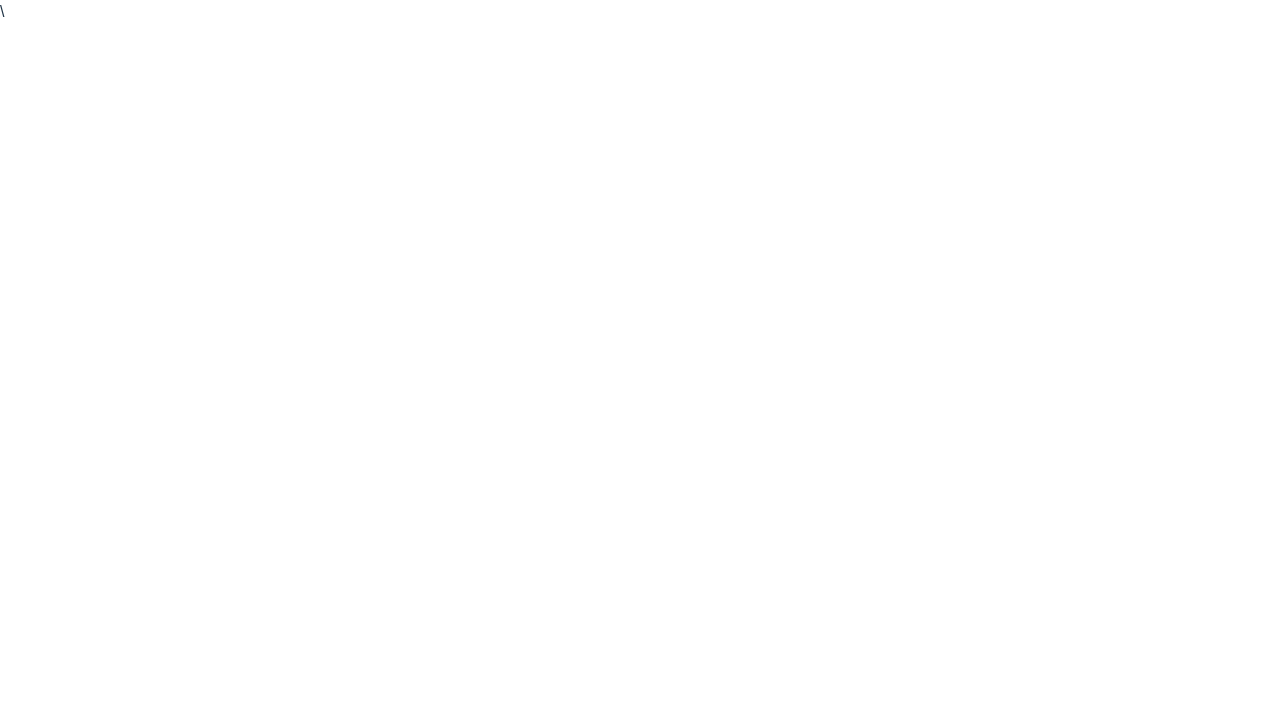
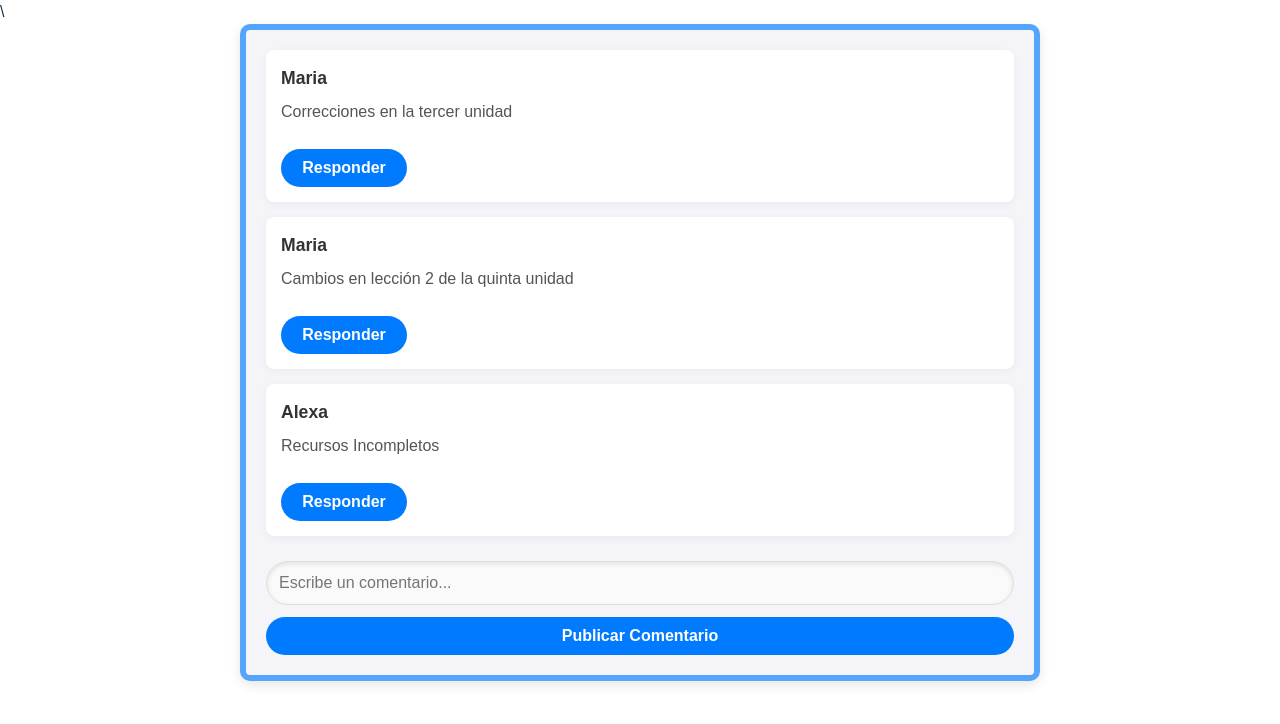
Before and after one commit to IngCarrillo12/RetoCUC-Mangus, a React (Vite) app in the folder frontend/: page /commentsection in a window 1280 px wide. Before the commit this address had no page. Shown: the top 724 px of the page. Built offline with nearby package versions, Linux system fonts and the light colour scheme.

Commit message:
Seccion de comentarios

```diff
--- a/frontend/src/App.jsx
+++ b/frontend/src/App.jsx
@@ -6,8 +6,8 @@ import {Home} from './pages/Home.jsx'
 //import { useAuthStore } from './store/AuthStore.jsx';
 import { Routes, Route } from "react-router-dom";
 import FormCreate from './components/FormCreate.jsx';
-
 import { CourseDetail } from './pages/CourseDetail.jsx';
+import CommentSection from './components/CommentSection .jsx';
 
 
 function App() {
@@ -25,6 +25,7 @@ function App() {
     <Route index path="/login" element={<Login />} />
     <Route path="/register" element={<Register />} />
     <Route path="/formcreate" element={<FormCreate />} />
+    <Route path="/commentsection" element={<CommentSection />} />
   </Routes>
   </>
   )
--- a/frontend/src/components/CardCourse.jsx
+++ b/frontend/src/components/CardCourse.jsx
@@ -17,7 +17,7 @@ export const CardCourse = () => {
             <path d="m2 20c1.10457 0 2-.8954 2-2s-.89543-2-2-2-2 .8954-2 2 .89543 2 2 2z" />
           </g>
         </svg>
-    </div>
+      </div>
       <div className='card-img'>
         <img src="https://img.freepik.com/vector-gratis/concepto-tutoriales-linea_52683-37480.jpg" alt="" />
       </div>
--- /dev/null
+++ b/frontend/src/components/CommentSection .jsx
@@ -0,0 +1,110 @@
+import React, { useState } from 'react';
+import '../style/commentSection.css';
+
+const CommentSection = () => {
+  const [comments, setComments] = useState([
+    { id: 1, user: 'Maria', comment: 'Correcciones en la tercer unidad', replies: [] },
+    { id: 2, user: 'Maria', comment: 'Cambios en lección 2 de la quinta unidad', replies: [] },
+    { id: 3, user: 'Alexa', comment: 'Recursos Incompletos', replies: [] }
+  ]);
+  const [newComment, setNewComment] = useState('');
+  const [replyTexts, setReplyTexts] = useState({});
+  const [activeReplyId, setActiveReplyId] = useState(null);
+
+  const handleReplyChange = (event, commentId) => {
+    setReplyTexts({
+      ...replyTexts,
+      [commentId]: event.target.value
+    });
+  };
+
+  const handlePostComment = () => {
+    if (newComment.trim() !== '') {
+      setComments([
+        ...comments,
+        { id: comments.length + 1, user: 'Juan', comment: newComment, replies: [] }
+      ]);
+      setNewComment('');
+    }
+  };
+
+  const handlePostReply = (commentId) => {
+    const replyText = replyTexts[commentId];
+
+    if (replyText.trim() !== '') {
+      setComments((prevComments) =>
+        prevComments.map((comment) =>
+          comment.id === commentId
+            ? {
+                ...comment,
+                replies: [...comment.replies, { user: 'Juan', text: replyText }]
+              }
+            : comment
+        )
+      );
+      setReplyTexts({
+        ...replyTexts,
+        [commentId]: ''
+      });
+      setActiveReplyId(null);
+    }
+  };
+
+  const toggleReplyArea = (commentId) => {
+    setActiveReplyId(activeReplyId === commentId ? null : commentId);
+  };
+
+  return (
+    <div className="discussion-container">
+      <div className="discussion">
+        {comments.map((comment) => (
+          <div key={comment.id} className="comment">
+            <div className="comment-header">
+              <span className="user-name">{comment.user}</span>
+            </div>
+            <p>{comment.comment}</p>
+
+            <div className="replies">
+              {comment.replies.map((reply, index) => (
+                <div key={index} className="reply">
+                  <span className="user-name">{reply.user} (respuesta)</span> - {reply.text}
+                </div>
+              ))}
+            </div>
+
+            <button className="btn-answer" onClick={() => toggleReplyArea(comment.id)}>
+              Responder
+            </button>
+
+            {activeReplyId === comment.id && (
+              <>
+                <input
+                  value={replyTexts[comment.id] || ''}
+                  onChange={(event) => handleReplyChange(event, comment.id)}
+                  placeholder="Escribe tu respuesta..."
+                />
+                <button className="btn-reply"
+                  onClick={() => handlePostReply(comment.id)}
+                  disabled={(replyTexts[comment.id] || '').trim() === ''}
+                >
+                  Publicar Respuesta
+                </button>
+              </>
+            )}
+          </div>
+        ))}
+      </div>
+
+      <input
+        value={newComment}
+        onChange={(e) => setNewComment(e.target.value)}
+        placeholder="Escribe un comentario..."
+      />
+      <button onClick={handlePostComment} disabled={newComment.trim() === ''}>
+        Publicar Comentario
+      </button>
+    </div>
+  );
+};
+
+export default CommentSection;
--- a/frontend/src/pages/Home.jsx
+++ b/frontend/src/pages/Home.jsx
@@ -20,34 +20,48 @@ export const Home= () => {
           <Header/>
           <div className="content-info">
               {
-                Dashboard?
+                Dashboard && (
                   <div className="dashboard">
-                  <h1>Welcome, Sr Juan</h1>
                     <div className="dashboard-graphics">
-                      <GraphicTort/>
-                      <GraphicBar/>
+                      <div>
+                        <GraphicTort />
                       </div>
-                    <p>Lorem ipsum dolor sit amet consectetur adipisicing elit. Vitae pariatur  voluptatibus     maiores, reprehenderit neque qui atque optio itaque excepturi molestias   dignissimos ea quas,    placeat doloribus aspernatur obcaecati sunt consectetur facere.</ p>
+                      <div>
+                        <GraphicBar />
                       </div>
-                :''
+                    </div>
+                    <p>
+                      Lorem ipsum dolor sit amet consectetur adipisicing elit. Vitae
+                      pariatur voluptatibus maiores, reprehenderit neque qui atque
+                      optio itaque excepturi molestias dignissimos ea quas, placeat
+                      doloribus aspernatur obcaecati sunt consectetur facere.
+                    </p>
+                  </div>
+                )
               }
 
             {
-              Courses?
+              Courses ? (
                 <div className="content-courses">
                   <div className="courses-header">
                     <span className="courses-header-title">Courses</span>
                     <span className="courses-header-link">View All</span>
                   </div>
-              <div className="courses-cards">
-              <CardCourse/>
-              <CardCourse/>
-              <CardCourse/>
-
-
+                  <div className="courses-grid">
+                    <CardCourse />
+                    <CardCourse />
+                    <CardCourse />
+                    <CardCourse />
+                    <CardCourse />
+                    <CardCourse />
+                    <CardCourse />
+                    <CardCourse />
+                    <CardCourse />
                   </div>
                 </div>
-              :''
+              ) : (
+                ''
+              )
             }
 
             {
--- a/frontend/src/style/cardCourse.css
+++ b/frontend/src/style/cardCourse.css
@@ -1,9 +1,9 @@
 .card {
     color:  #000;
-    background-color:  #8DD4EB;
-    padding: 1rem 2rem;
-    width: 33%;
+    background:#8DD4EB !important;
+    width: 90%;
     border-radius: 1.2rem;
+    margin-bottom: 2rem;
   }
 
   .card-wrapper {
@@ -13,6 +13,7 @@
     justify-content: end;
     position: relative;
     right: -15px;
+    padding: 1rem 2rem;
   }
   .card-wrapper svg{
     width: 1rem;
@@ -55,3 +56,54 @@
     background-color: var(-main-color);
     border-radius: 100px;
   }
+
+  .content-courses {
+    margin: 20px;
+    padding: 10px;
+    background-color: #f9f9f9;
+    border-radius: 8px;
+  }
+
+  .courses-header {
+    display: flex;
+    justify-content: space-between;
+    align-items: center;
+    margin-bottom: 15px;
+  }
+
+  .courses-header-title {
+    font-size: 1.5rem;
+    font-weight: bold;
+  }
+
+  .courses-header-link {
+    font-size: 0.9rem;
+    color: #007bff;
+    cursor: pointer;
+  }
+
+  .courses-grid {
+    display: grid;
+    grid-template-columns: repeat(3, 1fr);
+    gap: 15px;
+    justify-items: center;
+  }
+
+  .courses-grid > * {
+    background-color: #ffffff;
+    padding: 1rem 2rem;;
+    border-radius: 8px;
+    box-shadow: 0 2px 4px rgba(0, 0, 0, 0.1);
+  }
+
+  @media (max-width: 768px) {
+    .courses-grid {
+      grid-template-columns: repeat(2, 1fr);
+    }
+  }
+
+  @media (max-width: 480px) {
+    .courses-grid {
+      grid-template-columns: 1fr;
+    }
+  }
--- /dev/null
+++ b/frontend/src/style/commentSection.css
@@ -0,0 +1,121 @@
+.discussion-container {
+  width: 80%;
+  max-width: 800px;
+  margin: 0 auto;
+  padding: 20px;
+  background-color: #f4f4f9;
+  border-radius: 10px;
+  box-shadow: 0 4px 12px rgba(0, 0, 0, 0.1);
+  border-color: #007bffa6;
+  border-width: 6px;
+  border-style: solid;
+}
+
+.comment {
+  background-color: #ffffff;
+  padding: 15px;
+  margin-bottom: 15px;
+  border-radius: 8px;
+  box-shadow: 0 2px 10px rgba(0, 0, 0, 0.05);
+  transition: all 0.3s ease;
+}
+
+.comment:hover {
+  transform: scale(1.02);
+  box-shadow: 0 4px 15px rgba(0, 0, 0, 0.1);
+}
+
+.comment-header {
+  font-weight: bold;
+  font-size: 1.1rem;
+  color: #333;
+  margin-bottom: 8px;
+}
+
+.comment p {
+  font-size: 1rem;
+  color: #555;
+  line-height: 1.6;
+}
+
+.replies {
+  margin-left: 20px;
+  margin-top: 12px;
+}
+
+.reply {
+  background-color: #f9f9f9;
+  padding: 8px;
+  border-radius: 5px;
+  margin-top: 8px;
+  color: #555;
+  font-size: 0.95rem;
+}
+
+button {
+  padding: 10px 20px;
+  background-color: #007bff;
+  color: white;
+  border: none;
+  border-radius: 25px;
+  margin-top: 12px;
+  cursor: pointer;
+  font-weight: bold;
+  transition: background-color 0.3s, transform 0.3s;
+}
+
+button:hover {
+  background-color: #0056b3;
+  transform: translateY(-2px);
+}
+
+button:disabled {
+  background-color: #007bff;
+  cursor: not-allowed;
+}
+
+button:focus {
+  outline: none;
+}
+
+input {
+  width: 100%;
+  padding: 12px;
+  margin-top: 10px;
+  border-radius: 25px;
+  border: 1px solid #ddd;
+  font-size: 1rem;
+  color: #333;
+  background-color: #fafafa;
+  box-shadow: inset 0 2px 5px rgba(0, 0, 0, 0.1);
+  transition: all 0.3s ease;
+}
+
+input:focus {
+  border-color: #007bff;
+  background-color: #ffffff;
+  box-shadow: inset 0 2px 10px rgba(0, 123, 255, 0.2);
+  outline: none;
+}
+
+input[type="text"] {
+  margin-top: 5px;
+  width: 100%;
+  padding: 10px;
+  border-radius: 8px;
+  border: 1px solid #ddd;
+  font-size: 1rem;
+}
+
+input[type="text"]:focus {
+  border-color: #007bff;
+  outline: none;
+}
+
+.btn-answer {
+  width: 126px;
+}
+
+.btn-reply {
+  width: 200px;
+}
--- a/frontend/src/style/home.css
+++ b/frontend/src/style/home.css
@@ -1,4 +1,3 @@
-
 .container-home {
     background-color: aliceblue;
     min-height: 100vh;
@@ -36,6 +35,10 @@
     display: flex;
     flex-direction: column;
     gap: 1rem;
+    background-color: white;
+    border-radius: 8px;
+    box-shadow: 0 4px 8px rgba(0, 0, 0, 0.1);
+    padding: 2rem;
 }
 .courses-header{
     display: flex;
@@ -56,6 +59,7 @@
     width: 100%;
     gap: 1rem;
 }
+
 .dashboard{
     display: flex;
     flex-direction: column;
@@ -65,17 +69,29 @@
     padding: 1rem;
     width: 100%;
 }
-.dashboard-graphics{
+
+.dashboard-graphics {
+    display: grid;
+    grid-template-columns: repeat(auto-fit, minmax(250px, 1fr));
+    gap: 1.5rem;
+    padding: 1rem;
+}
+
+.dashboard-graphics > div {
+    background-color: white;
+    border-radius: 8px;
+    box-shadow: 0 4px 8px rgba(0, 0, 0, 0.1);
+    padding: 1rem;
     display: flex;
-    justify-content: space-around;
-    padding: 1rem;
+    justify-content: center;
+    align-items: center;
 }
 
 .home-menu {
     position: fixed;
     left: 0;
     top: 0;
-    width: 60px;
+    width: 70px;
     height: 100%;
     background-color: #2c3e50;
     transition: width 0.3s ease;
@@ -87,8 +103,7 @@
   }
 
   .home-content {
-    margin-left: 60px;
-    width: calc(100% - 60px);
+    width: calc(100% - 70px);
     transition: margin-left 0.3s ease, width 0.3s ease;
   }
 
```
Also changed, not shown: frontend/src/style/menuHome.css (+10 -17 lines), frontend/index.html (line endings or trailing spaces). Lines whose indentation alone changed are shown as unchanged.
